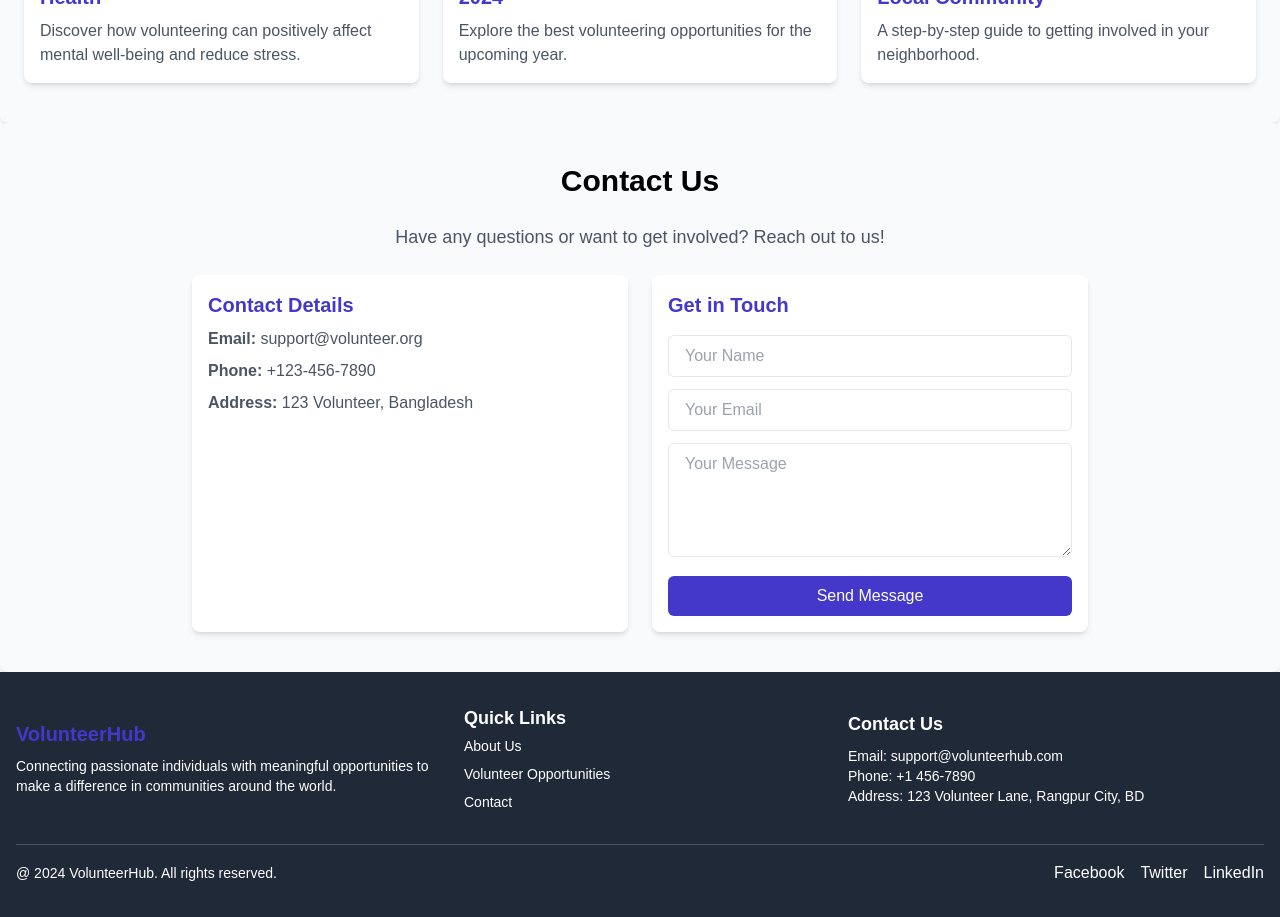
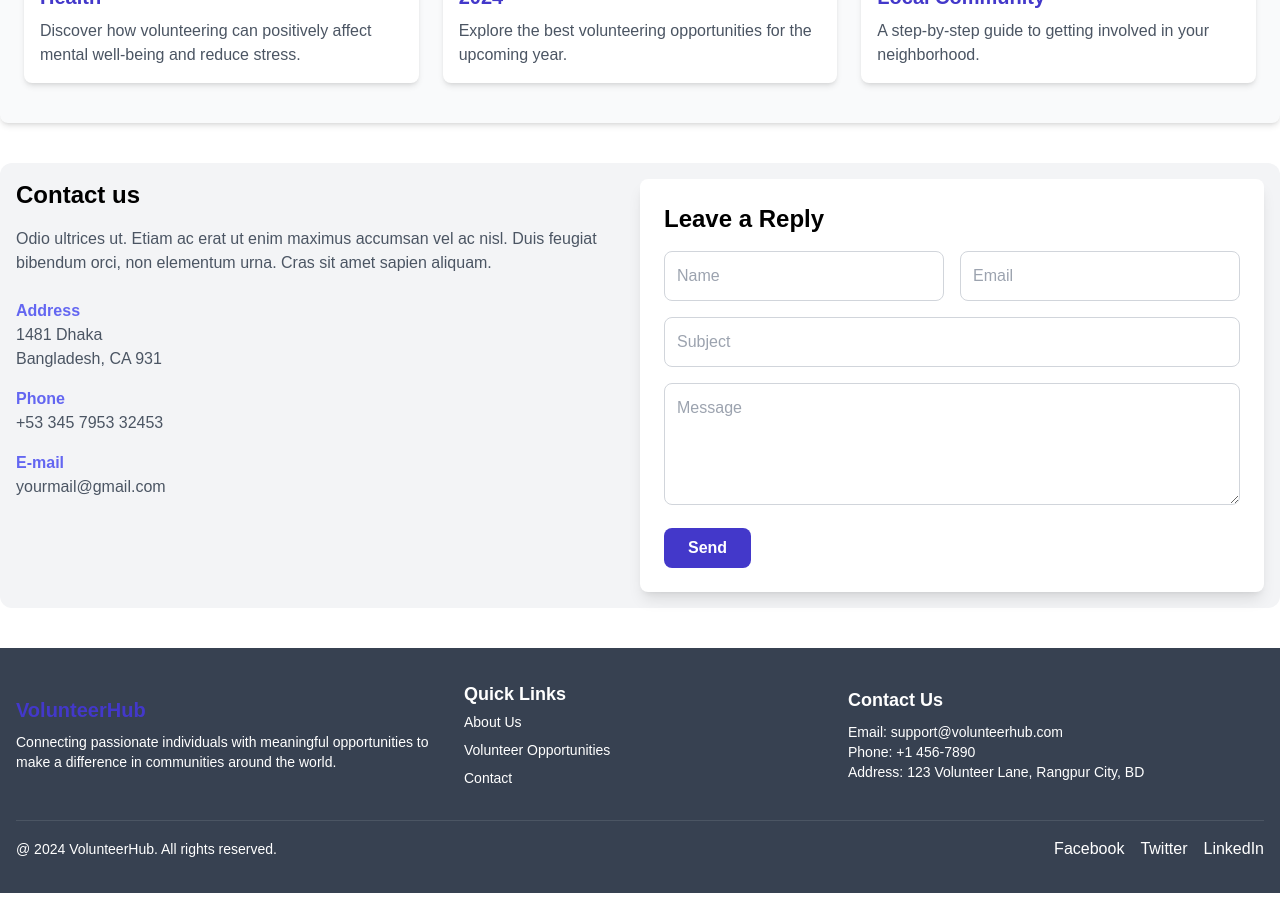
Before and after one commit to chayon1001/volunteer-management-client-side, a React (Vite) app: page / in a window 1280 px wide. Shown: the part 1200-2117 px from the top of the page. After the commit the page ends 2093 px from the top, so only its background shows below. Built offline with nearby package versions, Linux system fonts and the light colour scheme; no server answers.

Commit message:
added the footer position and also contact us section fully functional

```diff
--- a/package.json
+++ b/package.json
@@ -10,7 +10,9 @@
     "preview": "vite preview"
   },
   "dependencies": {
+    "@emailjs/browser": "^4.4.1",
     "axios": "^0.28.1",
+    "emailjs": "^4.0.3",
     "firebase": "^11.1.0",
     "localforage": "^1.10.0",
     "match-sorter": "^8.0.0",
--- a/src/components/footer/Footer.jsx
+++ b/src/components/footer/Footer.jsx
@@ -2,8 +2,8 @@ import React from 'react';
 
 const Footer = () => {
     return (
-        <footer className="bg-gray-800 text-white py-8">
-            <div className="container mx-auto px-4">
+        <footer className="bg-gray-700  text-white py-8">
+            <div className="max-w-7xl mx-auto px-4">
 
                 <div className="flex flex-wrap justify-between items-center mb-8">
 
--- a/src/pages/blogSection/BlogSection.jsx
+++ b/src/pages/blogSection/BlogSection.jsx
@@ -26,7 +26,7 @@ const BlogSection = () => {
     ];
 
     return (
-        <section className="bg-gray-50 dark:bg-gray-900 py-10 px-6 rounded-lg shadow-md ">
+        <section className="bg-gray-50 max-w-7xl mx-auto dark:bg-gray-900 py-10 px-6 rounded-lg shadow-md ">
             <Helmet>
                 <title>Blog - Volunteer-management</title>
             </Helmet>
--- a/src/pages/contacUs/ContactUs.jsx
+++ b/src/pages/contacUs/ContactUs.jsx
@@ -1,94 +1,106 @@
-import React, { useState, useEffect } from 'react';
-import axios from 'axios';
-import toast from 'react-hot-toast';
-import { Helmet } from 'react-helmet-async';
+import React, { useRef } from "react";
+import emailjs from "@emailjs/browser";
 
 const ContactUs = () => {
+  const formRef = useRef();
 
-    const [formData, setFormData] = useState({ name: '', email: '', message: '' });
-
-
-
-
-    const handleSubmit = (e) => {
+  const sendEmail = (e) => {
     e.preventDefault();
 
+    emailjs
+      .sendForm(
+        "service_6ym4fwn", // Replace with your EmailJS service ID
+        "template_7tzmaii", // Replace with your EmailJS template ID
+        formRef.current,
+        "HSq4GqSVe303lSbrW" // Replace with your EmailJS public key
+      )
+      .then(
+        (result) => {
+          console.log("Email sent successfully:", result.text);
+          alert("Message sent successfully!");
+        },
+        (error) => {
+          console.error("Error sending email:", error.text);
+          alert("Failed to send message. Please try again.");
+        }
+      );
 
-        axios.post(' https://volunteer-management-sever-side.vercel.app/contact-form', formData)
-            .then(() => {
-                setMessageSent(true);
-                setFormData({ name: '', email: '', message: '' });
-                toast.success('message received successfully')
-            })
-            .catch((error) => {
-                console.log(error);
-            });
-    };
-
-    const handleChange = (e) => {
-        setFormData({ ...formData, [e.target.name]: e.target.value });
+    e.target.reset(); // Reset the form after submission
   };
 
   return (
-        <section className="bg-gray-50 dark:bg-gray-900 py-10 px-6 rounded-lg shadow-md">
-            <Helmet>
-                <title>Contact us - Volunteer-management</title>
-            </Helmet>
-            <h2 className="text-3xl font-bold text-black text-center mb-6">Contact Us</h2>
-            <p className="text-gray-600 text-lg text-center mb-6">
-                Have any questions or want to get involved? Reach out to us!
+    <div className="max-w-7xl mx-auto p-4 flex flex-col lg:flex-row justify-between items-start mt-10 rounded-xl mb-10 bg-gray-100">
+      {/* Contact Info Section */}
+      <div className="w-full lg:w-1/2 mb-8 lg:mb-0">
+        <h2 className="text-2xl font-bold mb-4">Contact us</h2>
+        <p className="text-gray-600 mb-6">
+          Odio ultrices ut. Etiam ac erat ut enim maximus accumsan vel ac nisl.
+          Duis feugiat bibendum orci, non elementum urna. Cras sit amet sapien
+          aliquam.
         </p>
-            <div className="grid grid-cols-1 sm:grid-cols-2 gap-6 max-w-4xl mx-auto">
-
-                <div className="bg-white p-4 rounded-lg shadow-md">
-                    <h3 className="text-xl font-semibold text-indigo-700">Contact Details</h3>
-                    <p className="text-gray-600 mt-2"><strong>Email:</strong> support@volunteer.org</p>
-                    <p className="text-gray-600 mt-2"><strong>Phone:</strong> +123-456-7890</p>
-                    <p className="text-gray-600 mt-2"><strong>Address:</strong> 123 Volunteer, Bangladesh</p>
+        <div className="space-y-4">
+          <div>
+            <h3 className="text-indigo-500 font-semibold">Address</h3>
+            <p className="text-gray-600">
+              1481 Dhaka
+              <br />
+              Bangladesh, CA 931
+            </p>
+          </div>
+          <div>
+            <h3 className="text-indigo-500 font-semibold">Phone</h3>
+            <p className="text-gray-600">+53 345 7953 32453</p>
+          </div>
+          <div>
+            <h3 className="text-indigo-500 font-semibold">E-mail</h3>
+            <p className="text-gray-600">yourmail@gmail.com</p>
+          </div>
+        </div>
       </div>
 
-
-                <div className="bg-white p-4 rounded-lg shadow-md">
-                    <h3 className="text-xl font-semibold text-indigo-700">Get in Touch</h3>
-                    <form className="mt-4" onSubmit={handleSubmit}>
+      {/* Form Section */}
+      <div className="w-full lg:w-1/2 bg-white p-6 rounded-lg shadow-lg">
+        <h2 className="text-2xl font-bold mb-4">Leave a Reply</h2>
+        <form ref={formRef} onSubmit={sendEmail}>
+          <div className="grid grid-cols-1 lg:grid-cols-2 gap-4 mb-4">
             <input
               type="text"
-                            name="name"
-                            value={formData.name}
-                            onChange={handleChange}
-                            placeholder="Your Name"
-                            className="w-full mb-3 px-4 py-2 border rounded-md focus:ring-indigo-500 focus:border-indigo-500"
+              name="user_name"
+              placeholder="Name"
+              className="border border-gray-300 p-3 rounded-lg w-full focus:ring-2 focus:ring-indigo-500 focus:outline-none"
               required
             />
             <input
               type="email"
-                            name="email"
-                            value={formData.email}
-                            onChange={handleChange}
-                            placeholder="Your Email"
-                            className="w-full mb-3 px-4 py-2 border rounded-md focus:ring-indigo-500 focus:border-indigo-500"
+              name="user_email"
+              placeholder="Email"
+              className="border border-gray-300 p-3 rounded-lg w-full focus:ring-2 focus:ring-indigo-500 focus:outline-none"
+              required
+            />
+          </div>
+          <input
+            type="text"
+            name="subject"
+            placeholder="Subject"
+            className="border border-gray-300 p-3 rounded-lg w-full mb-4 focus:ring-2 focus:ring-indigo-500 focus:outline-none"
             required
           />
           <textarea
             name="message"
-                            value={formData.message}
-                            onChange={handleChange}
-                            placeholder="Your Message"
+            placeholder="Message"
             rows="4"
-                            className="w-full mb-3 px-4 py-2 border rounded-md focus:ring-indigo-500 focus:border-indigo-500"
+            className="border border-gray-300 p-3 rounded-lg w-full mb-4 focus:ring-2 focus:ring-indigo-500 focus:outline-none"
             required
           ></textarea>
           <button
             type="submit"
-                            className="w-full px-4 py-2 bg-indigo-700 text-white rounded-md hover:bg-indigo-800"
+            className="bg-indigo-700 text-white font-semibold py-2 px-6 rounded-lg"
           >
-                            Send Message
+            Send
           </button>
-
         </form>
       </div>
     </div>
-        </section>
   );
 };
 
```
Also changed, not shown: 1 other file (tests, documents, lock files or other folders). Lines whose indentation alone changed are shown as unchanged.
